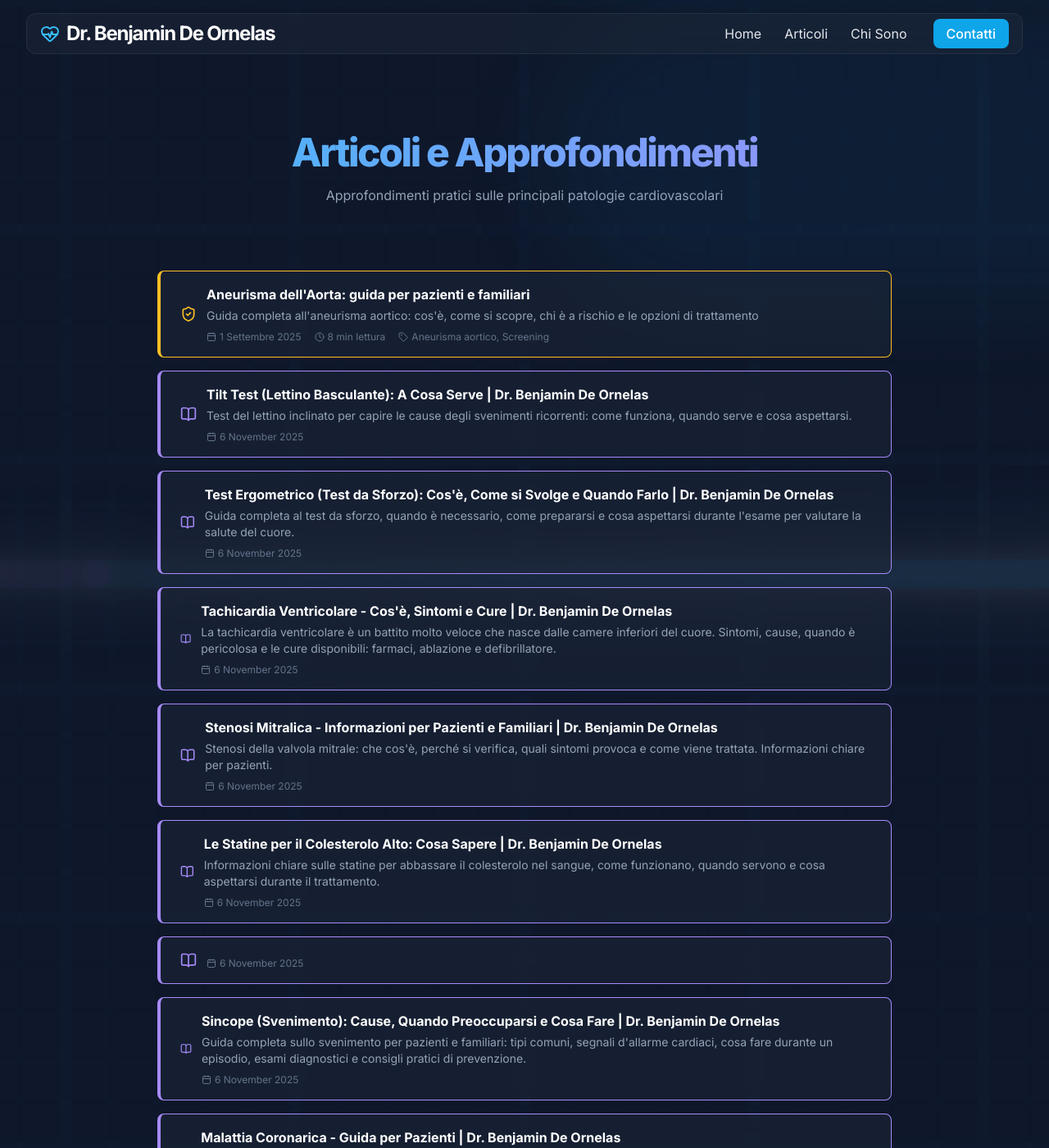
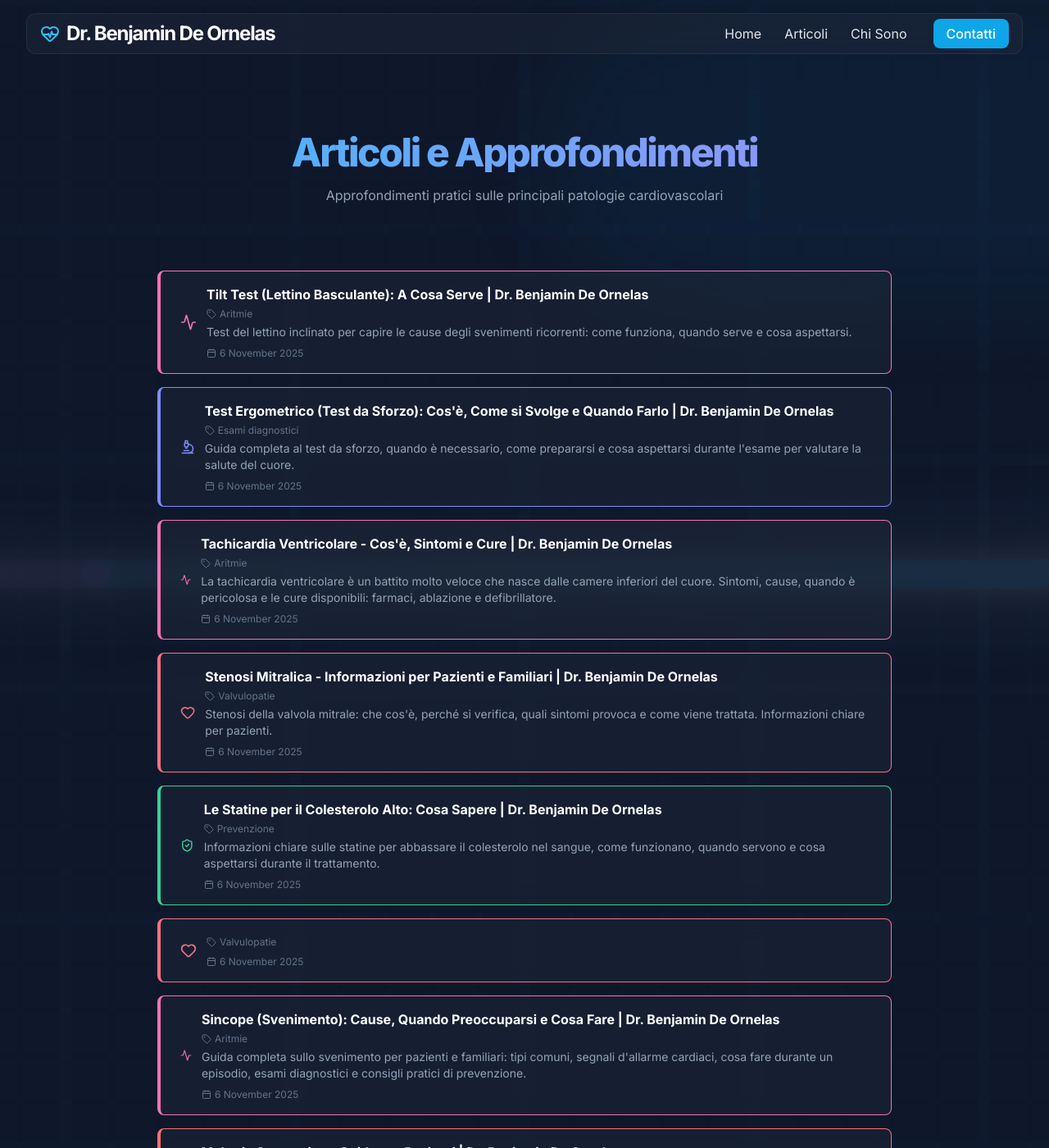
Before and after one commit to bdeornelas/bdeornelas.github.io, a Jekyll site: the page built from articles/index.html, in a window 1280 px wide and 1400 px high. Shown: the whole window at 82% size. Built offline with Jekyll 4.4.1, drawn with Linux system fonts in a browser that asks for light colours; nearby versions of some CDN libraries; the list of posts is cut into pages by our own code; some of the changed text lies outside the part shown.

Commit message:
Articles: remove duplicate sources under /articles (keep _articles collection), revamp listing with category icons/colors + clean pagination; backup duplicates under articles/_backup_duplicati-<date>

```diff
--- a/articles/index.html
+++ b/articles/index.html
@@ -39,38 +39,70 @@ pagination:
           {% assign items = site.articles %}
         {% endif %}
         <ul class="space-y-4">
+          {% for a in items %}
+          {% assign parts = a.url | split: '/' %}
+          {% assign slug = parts[2] %}
+          {% assign border_class = 'border-violet-400' %}
+          {% assign hover_border_class = 'hover:border-violet-300' %}
+          {% assign icon_name = 'book-open' %}
+          {% assign icon_color = 'text-violet-400' %}
+          {% assign cat_label = 'Articolo' %}
+
+          {% assign aritmie = 'bradicardie-blocchi-av|extrasistoli|fibrillazione-atriale|flutter-atriale|sincope|tachicardia-ventricolare|tilt-test|tpsv|vita-con-pacemaker-icd|holter-ecg' | split: '|' %}
+          {% assign valvulopatie = 'insufficienza-aortica|insufficienza-mitralica|insufficienza-tricuspidale|soffio-al-cuore|stenosi-aortica|stenosi-mitralica' | split: '|' %}
+          {% assign ischemia = 'angina-pectoris|infarto-miocardico|malattia-coronarica' | split: '|' %}
+          {% assign vascolari = 'aneurisma-aortico|arteriopatia-periferica|embolia-polmonare-tvp|ictus-tia|ipertensione-polmonare' | split: '|' %}
+          {% assign prevenzione = 'anticoagulanti-doac-warfarin|attivita-fisica-cuore|colesterolo-alto|dieta-mediterranea-colesterolo|fumo-e-cuore|prevenzione-cardiovascolare|statine-target-ldl' | split: '|' %}
+          {% assign diagnostici = 'ecocardiogramma-importanza|risonanza-cardiaca|tac-coronarica|test-ergometrico|holter-pressorio-mapa' | split: '|' %}
+
+          {% if aritmie contains slug %}
+            {% assign border_class = 'border-pink-400' %}
+            {% assign hover_border_class = 'hover:border-pink-300' %}
+            {% assign icon_name = 'activity' %}
+            {% assign icon_color = 'text-pink-400' %}
+            {% assign cat_label = 'Aritmie' %}
+          {% elsif valvulopatie contains slug %}
+            {% assign border_class = 'border-rose-400' %}
+            {% assign hover_border_class = 'hover:border-rose-300' %}
+            {% assign icon_name = 'heart' %}
+            {% assign icon_color = 'text-rose-400' %}
+            {% assign cat_label = 'Valvulopatie' %}
+          {% elsif ischemia contains slug %}
+            {% assign border_class = 'border-red-400' %}
+            {% assign hover_border_class = 'hover:border-red-300' %}
+            {% assign icon_name = 'heart' %}
+            {% assign icon_color = 'text-red-400' %}
+            {% assign cat_label = 'Cardiopatia ischemica' %}
+          {% elsif vascolari contains slug %}
+            {% assign border_class = 'border-amber-400' %}
+            {% assign hover_border_class = 'hover:border-amber-300' %}
+            {% assign icon_name = 'shield' %}
+            {% assign icon_color = 'text-amber-400' %}
+            {% assign cat_label = 'Patologie vascolari' %}
+          {% elsif prevenzione contains slug %}
+            {% assign border_class = 'border-emerald-400' %}
+            {% assign hover_border_class = 'hover:border-emerald-300' %}
+            {% assign icon_name = 'shield-check' %}
+            {% assign icon_color = 'text-emerald-400' %}
+            {% assign cat_label = 'Prevenzione' %}
+          {% elsif diagnostici contains slug %}
+            {% assign border_class = 'border-indigo-400' %}
+            {% assign hover_border_class = 'hover:border-indigo-300' %}
+            {% assign icon_name = 'microscope' %}
+            {% assign icon_color = 'text-indigo-400' %}
+            {% assign cat_label = 'Esami diagnostici' %}
+          {% endif %}
+
           <li>
-            <a href="/articles/aneurisma-aortico/" class="block px-6 py-4 rounded-lg glass-card border-l-4 border-amber-400 hover:border-amber-300 hover:bg-slate-800/50 transition group">
+            <a href="{{ a.url | relative_url }}" class="block px-6 py-4 rounded-lg glass-card border-l-4 {{ border_class }} {{ hover_border_class }} hover:bg-slate-800/50 transition group">
               <div class="flex items-center gap-3">
-                <i data-lucide="shield-check" class="w-5 h-5 text-amber-400 group-hover:text-amber-300"></i>
-                <div>
-                  <h3 class="font-bold text-white group-hover:text-sky-100">Aneurisma dell'Aorta: guida per pazienti e familiari</h3>
-                  <p class="text-sm text-slate-400 mt-1">Guida completa all'aneurisma aortico: cos'è, come si scopre, chi è a rischio e le opzioni di trattamento</p>
-                  <div class="flex items-center gap-4 mt-2 text-xs text-slate-500">
-                    <span class="flex items-center gap-1">
-                      <i data-lucide="calendar" class="w-3 h-3"></i>
-                      1 Settembre 2025
-                    </span>
-                    <span class="flex items-center gap-1">
-                      <i data-lucide="clock" class="w-3 h-3"></i>
-                      8 min lettura
-                    </span>
-                    <span class="flex items-center gap-1">
-                      <i data-lucide="tag" class="w-3 h-3"></i>
-                      Aneurisma aortico, Screening
-                    </span>
-                  </div>
-                </div>
-              </div>
-            </a>
-          </li>
-          {% for a in items %}
-          <li>
-            <a href="{{ a.url }}" class="block px-6 py-4 rounded-lg glass-card border-l-4 border-violet-400 hover:border-violet-300 hover:bg-slate-800/50 transition group">
-              <div class="flex items-center gap-3">
-                <i data-lucide="book-open" class="w-5 h-5 text-violet-400 group-hover:text-violet-300"></i>
+                <i data-lucide="{{ icon_name }}" class="w-5 h-5 {{ icon_color }} group-hover:opacity-90"></i>
                 <div>
                   <h3 class="font-bold text-white group-hover:text-sky-100">{{ a.title }}</h3>
+                  <div class="mt-1 text-xs text-slate-500 flex items-center gap-1">
+                    <i data-lucide="tag" class="w-3 h-3"></i>
+                    {{ cat_label }}
+                  </div>
                   {% if a.description %}<p class="text-sm text-slate-400 mt-1">{{ a.description }}</p>{% endif %}
                   <div class="flex items-center gap-4 mt-2 text-xs text-slate-500">
                     {% if a.date %}
@@ -97,7 +129,11 @@ pagination:
             {% if page == paginator.page %}
               <span class="px-3 py-1 rounded bg-sky-500 text-white">{{ page }}</span>
             {% else %}
-              <a class="px-3 py-1 rounded glass-card hover:bg-slate-800/50" href="{{ paginator.paginate_path | replace: ':num', page }}">{{ page }}</a>
+              {% if page == 1 %}
+                <a class="px-3 py-1 rounded glass-card hover:bg-slate-800/50" href="{{ '/articles/' | relative_url }}">{{ page }}</a>
+              {% else %}
+                <a class="px-3 py-1 rounded glass-card hover:bg-slate-800/50" href="{{ paginator.paginate_path | replace: ':num', page }}">{{ page }}</a>
+              {% endif %}
             {% endif %}
           {% endfor %}
           {% if paginator.next_page %}
```
Also changed, not shown: articles/aneurisma-aortico/index.html (deleted, +0 -155 lines).
